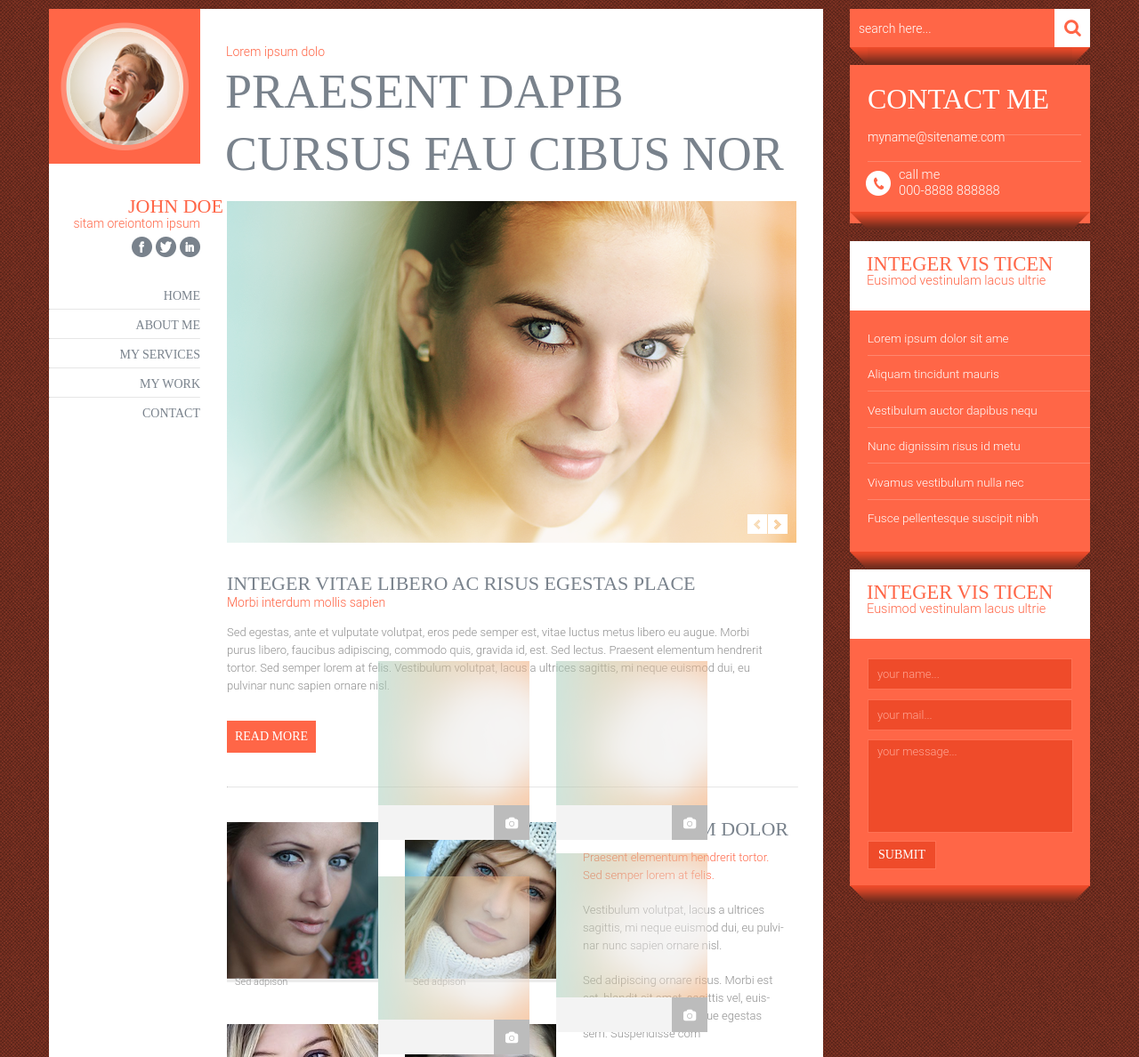
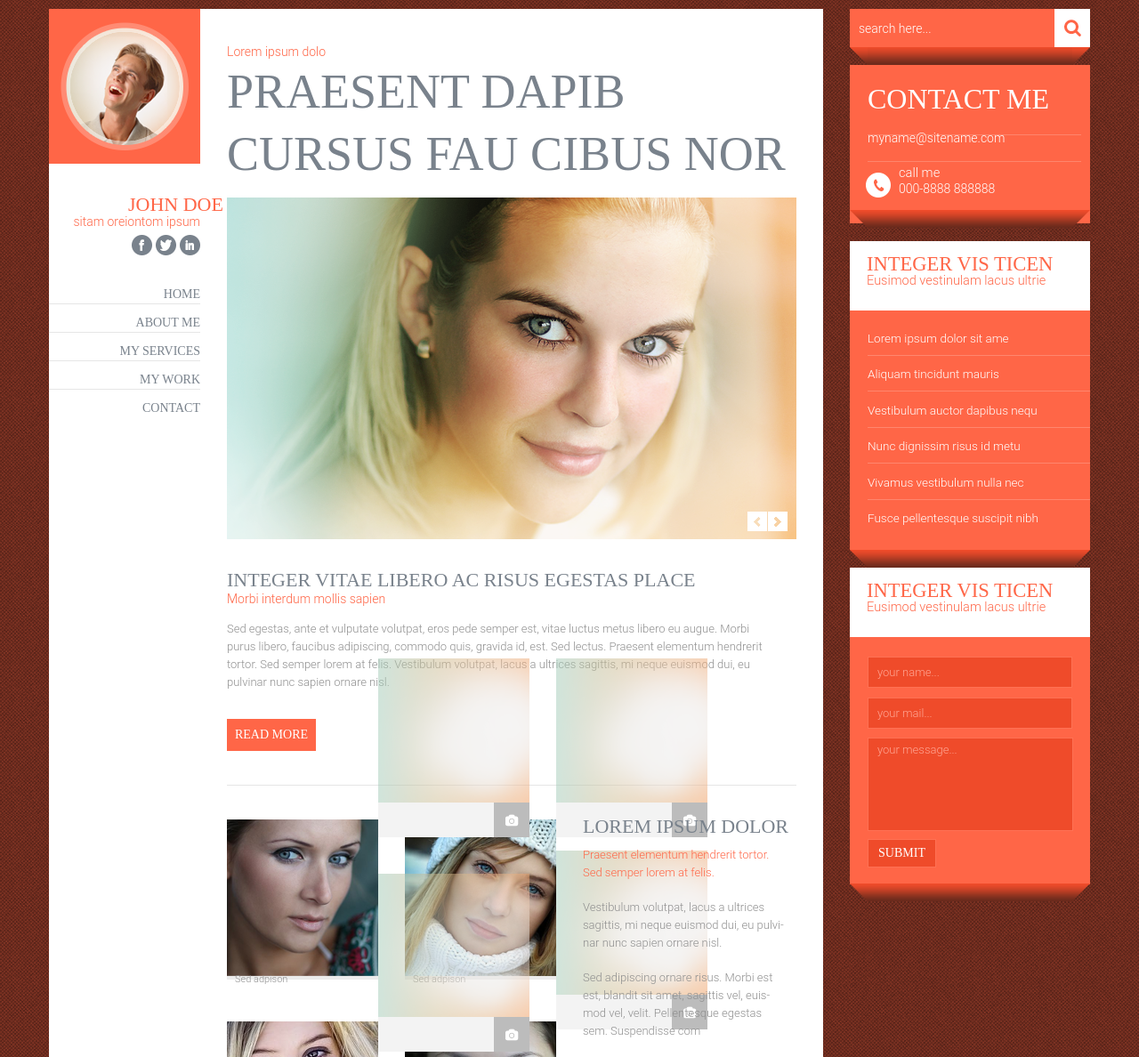
Before and after one commit to dmitryyankovich/dmitryyankovich.github.io, a plain HTML site: page index.html in a window 1280 px wide. Shown: the part 180-1368 px from the top of the page at 89% size. Drawn offline with Linux system fonts and the light colour scheme.

Commit message:
removed hr, remastered structure, added mask for phone number and mail, js onblur removed, added placeholder

```diff
--- a/index.html
+++ b/index.html
@@ -13,7 +13,38 @@
         <div class="grad_footer_sitename"></div>
     </div>
 <div class="left_part">
+    <div class="left_container">
     <div class="john_doe"></div>
+    <div class="menu_social">
+    <div class="social">
+        <div class="username">JOHN DOE</div>
+        <div class="sitam">
+            sitam oreiontom ipsum
+        </div>
+        <a href="#"><img src="img/facebook.png" alt=""></a>
+        <a href="#"><img src="img/twitter.png" alt=""></a>
+        <a href="#"><img src="img/in.png" alt=""></a>
+    </div>
+    <ul class="menu">
+        <li>
+        <a href="#">HOME</a>
+        </li>
+        <li>
+        <a href="#">ABOUT ME</a>
+        </li>
+        <li>
+        <a href="#">MY SERVICES</a>
+        </li>
+        <li>
+        <a href="#">MY WORK</a>
+        </li>
+        <li>
+        <a href="#">CONTACT</a>
+        </li>
+    </ul>
+    </div>
+    </div>
+    <div class="right_container">
     <div class="top_heading">
         <div class="roboto">
             Lorem ipsum dolo
@@ -23,32 +54,10 @@
             <p>CURSUS FAU CIBUS NOR</p>
         </div>
     </div>
-    <div class="menu_social">
-    <div class="social">
-        <div class="username">JOHN DOE</div>
-        <div class="sitam">
-            sitam oreiontom ipsum
-        </div>
-        <a href="."><img src="img/facebook.png" alt=""></a>
-        <a href="."><img src="img/twitter.png" alt=""></a>
-        <a href="."><img src="img/in.png" alt=""></a>
-    </div>
-    <div class="menu">
-        <a href=".">HOME</a>
-        <hr>
-        <a href=".">ABOUT ME</a>
-        <hr>
-        <a href=".">MY SERVICES</a>
-        <hr>
-        <a href=".">MY WORK</a>
-        <hr>
-        <a href=".">CONTACT</a>
-    </div>
-    </div>
     <div class="banner">
-        <a href="."><img src="img/banner.png" alt=""></a>
-            <a href="." class="left_arrow"><img src="img/left_arrow.png" alt=""></a>
-            <a href="." class="right_arrow"><img src="img/right_arrow.png" alt=""></a>
+        <a href="#"><img src="img/banner.png" alt=""></a>
+            <a href="#" class="left_arrow"><img src="img/left_arrow.png" alt=""></a>
+            <a href="#" class="right_arrow"><img src="img/right_arrow.png" alt=""></a>
     </div>
     <div class="banner_content">
         <p class="banner_header">INTEGER VITAE LIBERO AC RISUS EGESTAS PLACE</p>
@@ -56,9 +65,9 @@
         <p class="banner_text banner_text_first">Sed egestas, ante et vulputate volutpat, eros pede semper est, vitae luctus metus libero eu augue. Morbi </p>
         <p class="banner_text">purus libero, faucibus adipiscing, commodo quis, gravida id, est. Sed lectus. Praesent elementum hendrerit</p>
         <p class="banner_text">tortor. Sed semper lorem at felis. Vestibulum volutpat, lacus a ultrices sagittis, mi neque euismod dui, eu</p>
-        <p class="banner_text">pulvinar nunc sapien ornare nisl.</p>
-        <input class="read_more button" type="submit" value="READ MORE">
-        <hr>
+        <p class="banner_text last">pulvinar nunc sapien ornare nisl.</p>
+        <!--<input class="read_more button" type="submit" value="READ MORE">-->
+        <a href="#" class="read_more button">READ MORE</a>
     </div>
     <div class="article">
         <div class="photos">
@@ -112,7 +121,8 @@
                 <p class="article_parts">lus lacinia, magna a ullamcorper </p>
                 <p class="article_parts">laoreet, lectus arcu pulvinar risus</p>
             </div>
-            <input class="archives button" type="submit" value="ARCHIVES">
+            <!--<input class="archives button" type="submit" value="ARCHIVES">-->
+            <a href="#" class="archives button">ARCHIVES</a>
         </div>
     </div>
     <div class="people_said">
@@ -142,24 +152,24 @@
         </div>
     </div>
     </div>
-    <ul class="sidebar_list">
-    <li class="search">
-        <input type="text" name="s" class="s" value="search here..." onblur="if (this.value==''){this.value = 'search here...';}" onfocus="if (this.value=='search here...'){this.value = '';}">
+    </div>
+    <div class="sidebar_list">
+    <div class="search">
+        <input type="text" name="s" class="s" placeholder = "search here...">
         <input class="search_image sbutton" type="submit" value="Поиск">
-        <!--<div><img src="img/search_footer.png" class="grad_footer" alt=""></div>-->
         <div class="grad_footer"></div>
-    </li>
-    <li class="contact">
+    </div>
+    <div class="contact">
         <div class="cont">CONTACT ME</div>
-        <div class="email">myname@sitename.com</div>
+        <div class="email"><a href="mailto:myname@sitename.com">myname@sitename.com</a></div>
         <div class="caller"><img src="img/call_me.png" alt=""></div>
         <div class="call_me">
             <p>call me</p>
-            <p>000-8888 888888</p>
+            <a href="tel:+0008888888888">000-8888 888888</a>
         </div>
         <div class="grad_footer" style="padding: 0px"></div>
-    </li>
-    <li class="integer">
+    </div>
+    <div class="integer">
         <div class="int_head">
         <div class="integer_header">INTEGER VIS TICEN</div>
         <div class="eusimod">Eusimod vestinulam lacus ultrie</div>
@@ -173,21 +183,23 @@
             <p>Fusce pellentesque suscipit nibh</p>
         </div>
         <div class="grad_footer" style="padding-top: 0px;margin-top: -12px"></div>
-    </li>
-    <li class="fields">
+    </div>
+    <div class="fields">
         <div class="int_head">
         <div class="integer_header">INTEGER VIS TICEN</div>
         <div class="eusimod">Eusimod vestinulam lacus ultrie</div>
          </div>
-        <div class="inputs">
-        <input type="text" name="your_name" class="your_name_mail" value="your name..." onblur="if (this.value==''){this.value = 'your name...';}" onfocus="if (this.value=='your name...'){this.value = '';}">
-        <input type="text" name="your_mail" class="your_name_mail your_mail" value="your mail..." onblur="if (this.value==''){this.value = 'your mail...';}" onfocus="if (this.value=='your mail...'){this.value = '';}">
-        <textarea class="your_message" name="your_message" onblur="if (this.value==''){this.value = 'your message...';}" onfocus="if (this.value=='your message...'){this.value = '';}">your message...</textarea>
+        <!--<div class="inputs">-->
+        <form class="inputs" action="">
+        <input type="text" name="your_name" class="your_name_mail" placeholder = "your name...">
+        <input type="text" name="your_mail" class="your_name_mail your_mail" placeholder = "your mail...">
+        <textarea class="your_message" name="your_message" placeholder = "your message..."></textarea>
         <input class="submit_button subbutton" type="submit" value="SUBMIT">
-        </div>
+         </form>
+        <!--</div>-->
         <div class="grad_footer" style="padding-top: 0px;margin-top: -2px"></div>
-    </li>
-    </ul>
+    </div>
+    </div>
 </div>
 <div class="footer">
     <p>COPYRIGHT(C) WEBSITE NAME. DESIGNED BY: WWW.ALLTEMPLATENEEDS.COM -  IMAGES FROM: WWW.WALLCOO.NET / WWW.PHOTORACK.NET</p>
--- a/style.css
+++ b/style.css
@@ -42,6 +42,7 @@ body {
 .john_doe{
     width: 170px;
     height: 174px;
+    margin-bottom: 40px;
     float: left;
     background-image: url(img/john_doe.png);
 }
@@ -52,8 +53,7 @@ body {
 
 .top_heading{
     width: 700px;
-    padding-left: 169px;
-    margin-bottom: 20px;
+    margin-bottom: 16px;
 }
 
 .grad_footer:before{
@@ -78,14 +78,13 @@ content: url(img/15_03.png);
 .roboto{
     font: normal 14px Roboto Light;
     color: #ff6647;
-    padding: 40px 0px 0px 30px;
+    padding-top: 40px;
 }
 
 .praesent p{
     font: normal 54px Oswald;
     color: #79828c;
     padding-top: 4px;
-    padding-left:29px;
     margin: 0;
     line-height: 66px;
 }
@@ -93,8 +92,7 @@ content: url(img/15_03.png);
 .social{
     text-align: right;
      width: 170px;
-/*     height: 115px;*/
-margin-bottom: 30px;
+     margin-bottom: 30px;
  }
 
 .sitam{
@@ -115,22 +113,25 @@ margin-bottom: 30px;
 
 .banner{
     position: relative;
+    width: 640px;
+}
+
+.right_container {
+    width: 640px;
     margin-left: 200px;
-    width: 640px;
-    height: 384px;
 }
 
 .left_arrow{
     width: 22px;
     position: absolute;
-    bottom: 6px;
+    bottom: 9px;
     right: 33px;
 }
 
 .right_arrow{
     width: 22px;
     position: absolute;
-    bottom: 6px;
+    bottom: 9px;
     right: 10px;
 }
 
@@ -140,6 +141,7 @@ margin-bottom: 30px;
 }
 
 .menu{
+    padding: 0;
     text-align: right;
     width: 170px;
     height: 157px;
@@ -159,12 +161,6 @@ background-color: #fff;
 
 .menu a:hover{
     text-decoration: underline;
-}
-
-.menu hr {
-    margin-top: 6px;
-    border-bottom: 0px;
-    border-top: 1px solid #e6e6e6;
 }
 
 a img {border: none}
@@ -215,8 +211,6 @@ a img {border: none}
 }
 
 .email{
-    font: 14px Roboto Light;
-    color: #fff;
     padding: 16px 0px 0px 20px;
 }
 
@@ -226,7 +220,7 @@ a img {border: none}
 }
 
 .call_me {
-    margin: 25px 0px 15px 55px;
+    margin: 21px 0px 15px 55px;
 }
 
 .call_me p{
@@ -264,7 +258,7 @@ a img {border: none}
 
 .lorem p:last-child{
     padding-bottom: 28px;
-    border-bottom: 2px solid #ff6647;
+    border: none;
 }
 
 .inputs{
@@ -312,7 +306,9 @@ a img {border: none}
 }
 
 .banner_content{
-    margin:33px 0px 0px 200px;
+    padding-bottom: 38px;
+    border-bottom: 1px solid #e6e6e6;
+    margin-top:29px;
 }
 
 .banner_header{
@@ -335,6 +331,10 @@ a img {border: none}
     white-space: nowrap;
 }
 
+.last {
+    margin-bottom: 34px;
+}
+
 .banner_text_first{
     margin-top: 18px;
 }
@@ -346,6 +346,10 @@ a img {border: none}
     font: 14px Oswald;
     color: #fff;
     border: none;
+    display: table-cell;
+    vertical-align: middle;
+    text-align: center;
+    text-decoration: none;
     margin-top: 32px;
 }
 
@@ -373,15 +377,15 @@ a img {border: none}
 }
 
 .article{
-    margin: 39px 0px 0px 200px;
+    margin-top: 38px;
     width: 639px;
     height: 428px;
+    overflow: hidden;
 }
 
 .photos{
-    position: relative;
+    position: absolute;
     width: 370px;
-    float: left;
 }
 
 .girl{
@@ -450,21 +454,24 @@ margin-top: 47px;
 }
 
 .article_text{
-    width: 269px;
-    height: 428px;
+    width: 270px;
     float: right;
+    position: absolute;
+    margin-left: 400px;
 }
 
 .article_header{
     font: 22px Oswald;
     color: #79828c;
-    margin: -5px 0px 0px 30px;
+    margin-top: -5px;
+    margin-bottom: 0px;
 }
 
 .article_desc{
     font: 13px Roboto Light;
     color: #ff6647;
-    margin: 11px 0px 5px 30px;
+    margin-top: 11px;
+    margin-bottom: 5px;
 }
 
 .sed_semper{
@@ -472,7 +479,7 @@ margin-top: 47px;
 }
 
 .article_part{
-    margin: 24px 0px 0px 30px;
+    margin-top: 24px;
 }
 
 .article_parts{
@@ -488,6 +495,7 @@ margin-top: 47px;
 
 .part3{
     margin-top: 26px;
+    margin-bottom: 39px;
 }
 
 .archives{
@@ -497,7 +505,6 @@ margin-top: 47px;
 .people_said{
     width: 630px;
     margin-top: 81px;
-    margin-left: 200px;
     margin-bottom: 47px;
     height: 335px;
 }
@@ -565,3 +572,61 @@ margin-top: 47px;
     background-repeat: round;
     height: 20px;
 }
+
+::-webkit-input-placeholder {
+    color: #fff;
+}
+
+:-moz-placeholder {
+    color: #fff;
+}
+
+::-moz-placeholder {
+    color: #fff;
+}
+
+:-ms-input-placeholder {
+    color: #fff;
+}
+
+.left_container{
+    width: 170px;
+}
+
+.inputs ::-webkit-input-placeholder {
+    color: #ffa694;
+}
+
+.inputs :-moz-placeholder {
+    color: #ffa694;
+}
+
+.inputs ::-moz-placeholder {
+    color: #ffa694;
+}
+
+.inputs :-ms-input-placeholder {
+    color: #ffa694;
+}
+.menu li {
+    list-style: none;
+    margin-bottom: 11px;
+    padding-bottom: 2px;
+    border-bottom: 1px solid #e6e6e6;
+}
+
+.menu :last-child{
+    border: none;
+}
+
+.email a {
+    font: 14px Roboto Light;
+    color: #fff;
+    text-decoration: none;
+}
+
+.call_me a {
+    font: 14px Roboto Light;
+    color: #fff;
+    text-decoration: none;
+}
```
